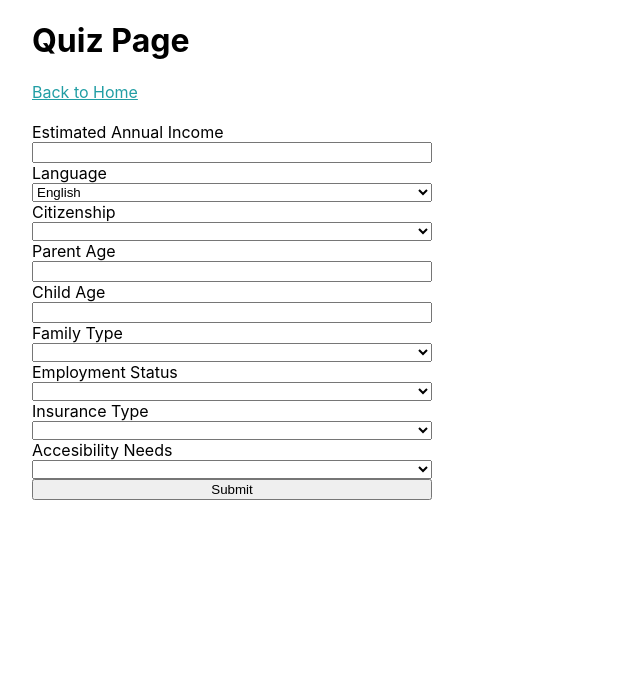
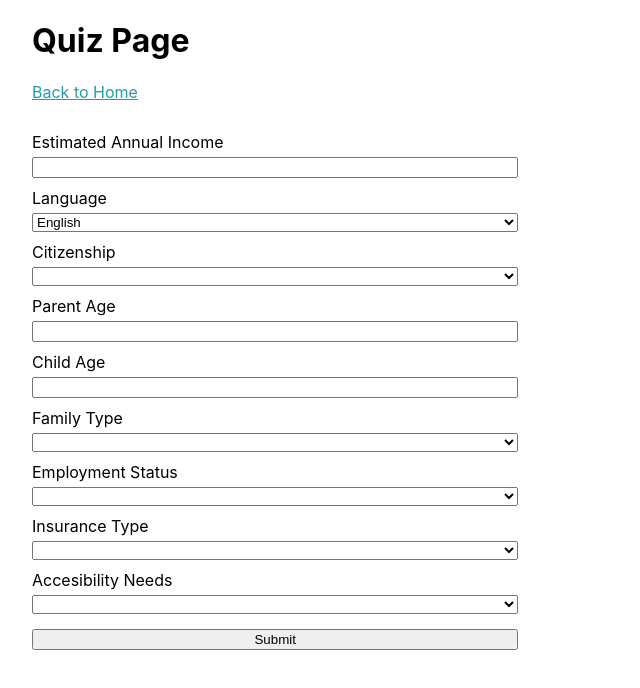
Before and after one commit to sandboxnu/happy-eastie, a Next.js app: page /quiz in a window 1280 px wide. Shown: the top 688 px of the page, without its empty margins (0-640 px from the left). Built offline with nearby package versions, Linux system fonts and the light colour scheme.

Commit message:
More validation

```diff
--- a/pages/quiz/index.tsx
+++ b/pages/quiz/index.tsx
@@ -32,7 +32,8 @@ const Quiz: NextPage = () => {
   };
 
   const onSubmit = (values:any) => {
-    alert(JSON.stringify(values, null, 2));
+    console.log(values)
+   // alert(JSON.stringify(values, null, 2));
   };
 
   // const productOptions = products.map((product, key) => (
@@ -51,24 +52,24 @@ const Quiz: NextPage = () => {
       <Formik
       initialValues={initialValues}
       validationSchema={validationSchema}
-      onSubmit={async (values, { resetForm }) => {
-        await onSubmit(values);
+      onSubmit={ values =>
+        console.log(values)
         // resetForm();
-      }}>
+      }>
 
       {/* <form> */}
         <span className={styles.form}>
-        <label>Estimated Annual Income</label>
+        <label className={styles.label}>Estimated Annual Income</label>
         <Field type="text" name="income" defaultValue="$"/>
         <ErrorMessage name="income" render={renderError} />
 
-        <label>Language</label>
+        <label className={styles.label}>Language</label>
         <Field as='select' name="languages" id="languages">
           <option>English</option>
           <option>Spanish</option>
         </Field>
 
-        <label>Citizenship</label>
+        <label className={styles.label}>Citizenship</label>
         <Field as='select' name="citizenship" id="citizenship">
           <option></option>
           {
@@ -78,13 +79,15 @@ const Quiz: NextPage = () => {
           }
         </Field>
 
-        <label>Parent Age</label>
+        <label className={styles.label}>Parent Age</label>
         <Field name="parentAge"/>
+        <ErrorMessage name="parentAge" render={renderError} />
 
-        <label>Child Age</label>
+        <label className={styles.label}>Child Age</label>
         <Field name="childAge"/>
+        <ErrorMessage name="childAge" render={renderError} />
 
-        <label>Family Type</label>
+        <label className={styles.label}>Family Type</label>
         <Field as='select' name="family" id="family">
           <option></option>
           {
@@ -94,7 +97,7 @@ const Quiz: NextPage = () => {
           }
         </Field>
 
-        <label>Employment Status</label>
+        <label className={styles.label}>Employment Status</label>
         <Field as='select' name="work" id="work">
           <option></option>
           {
@@ -104,7 +107,7 @@ const Quiz: NextPage = () => {
           }
         </Field>
 
-        <label>Insurance Type</label>
+        <label className={styles.label}>Insurance Type</label>
         <Field as='select' name="insurance" id="insurance">
           <option></option>
           {
@@ -114,7 +117,7 @@ const Quiz: NextPage = () => {
           }
         </Field>
 
-        <label>Accesibility Needs</label>
+        <label className={styles.label}>Accesibility Needs</label>
         <Field as='select' name="accessibility" id="accessibility">
           <option></option>
           {
@@ -124,7 +127,7 @@ const Quiz: NextPage = () => {
           }
         </Field>
 
-        <button type="submit" onClick={onSubmit}>Submit</button>
+        <button className={styles.submit} type="submit">Submit</button>
         </span>
       {/* </form> */}
 
--- a/styles/Home.module.css
+++ b/styles/Home.module.css
@@ -6,10 +6,19 @@
   display: flex;
   flex-direction: column;
   justify-content: space-between;
-  width: 400px;
+  width: 40%;
   margin-bottom: 20px;
   margin-top: 20px;
   padding: auto;
+}
+
+.label {
+  margin-top: 10px;
+  margin-bottom: 5px;
+}
+
+.submit {
+  margin-top: 15px;
 }
 
 .main {
```
Also changed, not shown: 1 other file (tests, documents, lock files or other folders).
